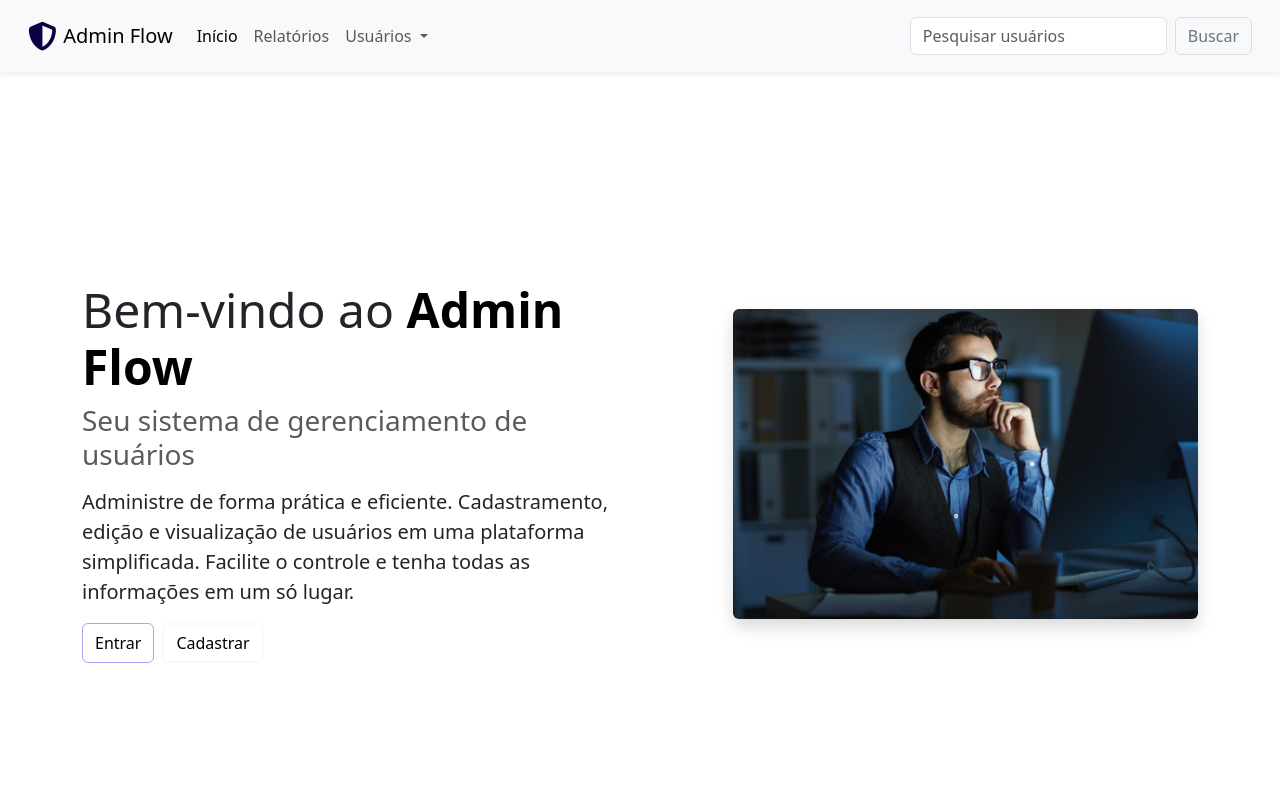
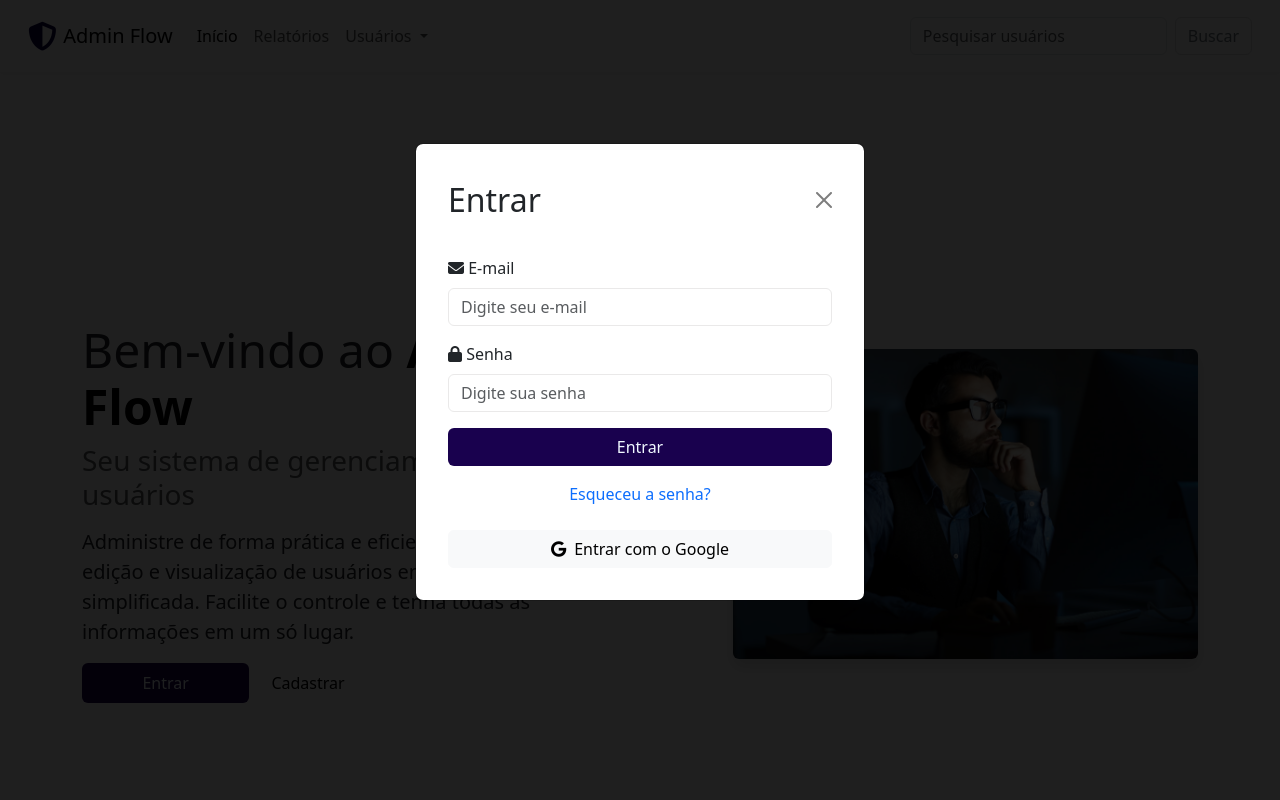
Before and after one commit to daniel-portela/admin-flow, an Angular app: page / in a window 1280 px wide. Both pictures are taken after a click on the button "Entrar". Shown: the top 800 px of the page. Built offline with nearby package versions, Linux system fonts and the light colour scheme.

Commit message:
Atualizações nos componentes de cadastro e navbar, ajustes de estilo e alterações no roteamento.

```diff
--- /dev/null
+++ b/src/app/pages/home/abrir-modal/abrir-modal.component.html
@@ -0,0 +1,30 @@
+<div class="modal fade" id="loginModal" tabindex="-1" aria-labelledby="loginModalLabel" aria-hidden="true">
+    <div class="modal-dialog modal-dialog-centered modal-narrow">
+        <div class="modal-content p-3">
+            <div class="modal-header border-0">
+                <h2 class="modal-title" id="loginModalLabel">Entrar</h2>
+                <button type="button" class="btn-close" data-bs-dismiss="modal" aria-label="Fechar"></button>
+            </div>
+            <div class="modal-body">
+                <form>
+                    <div class="mb-3">
+                        <label for="email" class="form-label"><i class="fas fa-envelope"></i> E-mail</label>
+                        <input type="email" id="email" class="form-control" placeholder="Digite seu e-mail" required>
+                    </div>
+                    <div class="mb-3">
+                        <label for="password" class="form-label"><i class="fas fa-lock"></i> Senha</label>
+                        <input type="password" id="password" class="form-control" placeholder="Digite sua senha"
+                            required>
+                    </div>
+                    <button type="submit" class="btn btn-login w-100">Entrar</button>
+                    <div class="text-center mt-3">
+                        <a href="#" class="recuperar-link">Esqueceu a senha?</a>
+                    </div>
+                </form>
+                <button class="btn btn-light w-100 d-flex align-items-center justify-content-center mt-4">
+                    <i class="fab fa-google me-2"></i> Entrar com o Google
+                </button>
+            </div>
+        </div>
+    </div>
+</div>
--- /dev/null
+++ b/src/app/pages/home/abrir-modal/abrir-modal.component.scss
@@ -0,0 +1,40 @@
+.modal-narrow {
+  max-width: 450px;
+  margin: auto;
+
+  @media (max-width: 576px) {
+    max-width: 330px;
+    margin: auto;
+  }
+}
+
+.btn-login {
+  background-color: rgb(25, 1, 78);
+  color: aliceblue;
+
+  &:hover {
+    background-color: rgb(13, 0, 129);
+    transition: 0.4s;
+  }
+}
+
+input[type="email"],
+input[type="password"] {
+  border: 1px solid #eae9e9;
+  box-shadow: none;
+
+  &:focus {
+    outline: none;
+    box-shadow: 0 0 0 2px rgb(219, 237, 255);
+  }
+}
+
+.recuperar-link {
+  text-decoration: none;
+}
+
+.modal-header .btn-close {
+  border: none;
+  outline: none;
+  box-shadow: none;
+}
--- a/src/app/pages/home/home.component.html
+++ b/src/app/pages/home/home.component.html
@@ -8,14 +8,15 @@
                 plataforma simplificada. Facilite o controle e tenha todas as informações em um só lugar.
             </p>
             <div class="d-flex justify-content-start">
-                <button class="btn btn-primary me-2 border-blue">Entrar</button>
-                <button class="btn btn-secondary border-light">Cadastrar</button>
+                <button class="btn btn-login me-2" data-bs-toggle="modal" data-bs-target="#loginModal">Entrar</button>
+                <a class="btn btn-secondary border-light" routerLink="/auth/cadastro">Cadastrar</a>
             </div>
         </article>
-
         <figure class="col-md-5 text-center">
             <img src="assets/img/banner-principal.jpg" class="img-fluid rounded shadow" alt="Imagem de boas-vindas">
             <figcaption class="sr-only">Imagem de boas-vindas ao Admin Flow</figcaption>
         </figure>
     </div>
 </section>
+
+<app-abrir-modal></app-abrir-modal>
--- a/src/app/pages/home/home.component.scss
+++ b/src/app/pages/home/home.component.scss
@@ -19,26 +19,31 @@ h1 {
   font-size: 3rem;
 }
 
-.border-blue {
-  color: #000;
-  border: 1px solid #171eec63;
-  background-color: transparent;
+.btn-login {
+  background-color: rgb(25, 1, 78);
+  color: aliceblue;
+
+  &:hover {
+    background-color: rgb(13, 0, 129);
+    transition: 0.4s;
+  }
+
+  width: 30%;
 }
 
-.border-light {
+.btn-secondary {
   color: #000;
   border: 2px solid rgba(173, 216, 230, 0.5);
   background-color: transparent;
+
+  &:hover {
+    background-color: rgba(173, 216, 230, 0.1);
+  }
 }
 
-.border-blue:hover {
-  background-color: #3940ff;
-  color: white;
-  border: 1px solid #3940ff;
-}
-
-.border-light:hover {
-  background-color: rgba(173, 216, 230, 0.1);
+.custom-spacing {
+  margin-top: 40px;
+  margin-bottom: 40px;
 }
 
 @media (max-width: 576px) {
@@ -50,4 +55,8 @@ h1 {
   h1 {
     font-size: 2rem;
   }
+
+  .btn-login {
+    width: 50%;
+  }
 }
--- a/src/app/pages/home/home.component.ts
+++ b/src/app/pages/home/home.component.ts
@@ -1,9 +1,11 @@
 import { Component } from '@angular/core';
+import { RouterLink } from '@angular/router';
+import { AbrirModalComponent } from "./abrir-modal/abrir-modal.component";
 
 @Component({
   selector: 'app-home',
   standalone: true,
-  imports: [],
+  imports: [RouterLink, AbrirModalComponent],
   templateUrl: './home.component.html',
   styleUrl: './home.component.scss'
 })
```
Also changed, not shown: src/app/pages/home/abrir-modal/abrir-modal.component.ts (added, +10 -0 lines), 1 other file (tests, documents, lock files or other folders).
